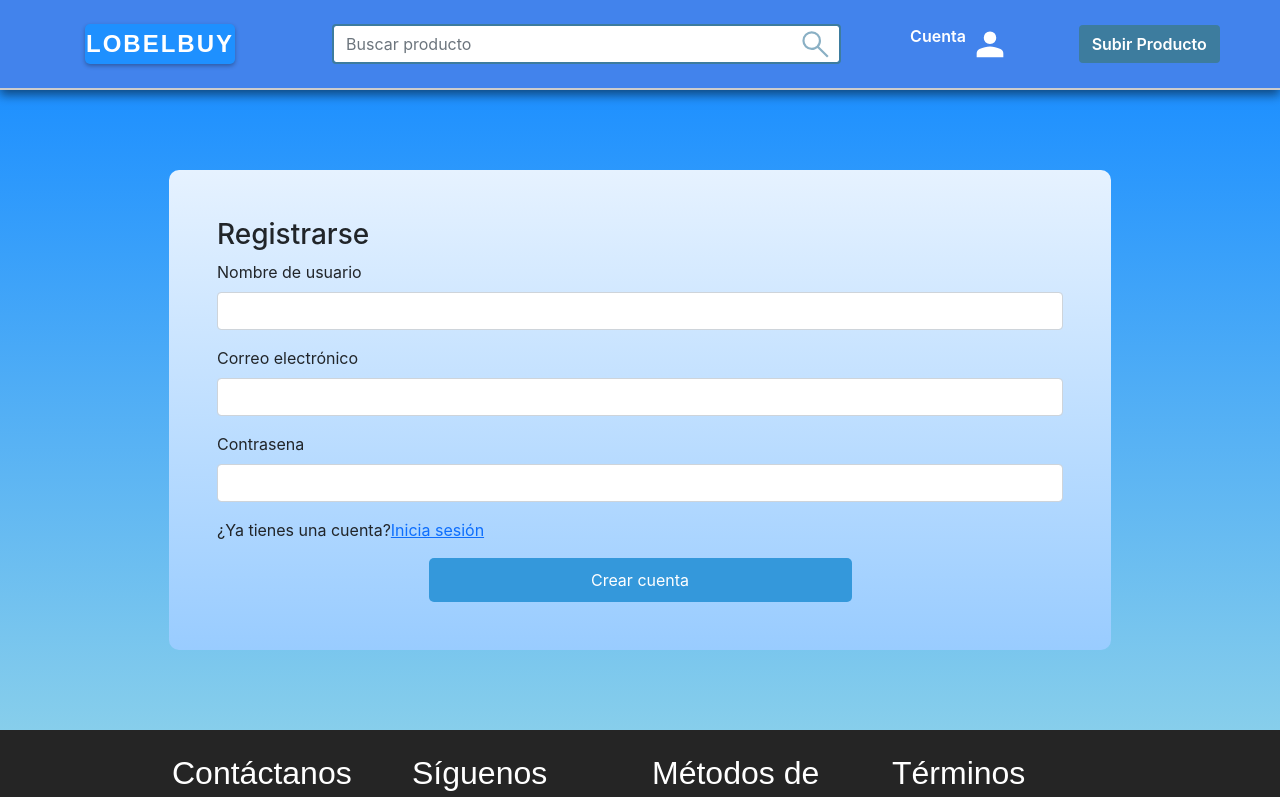
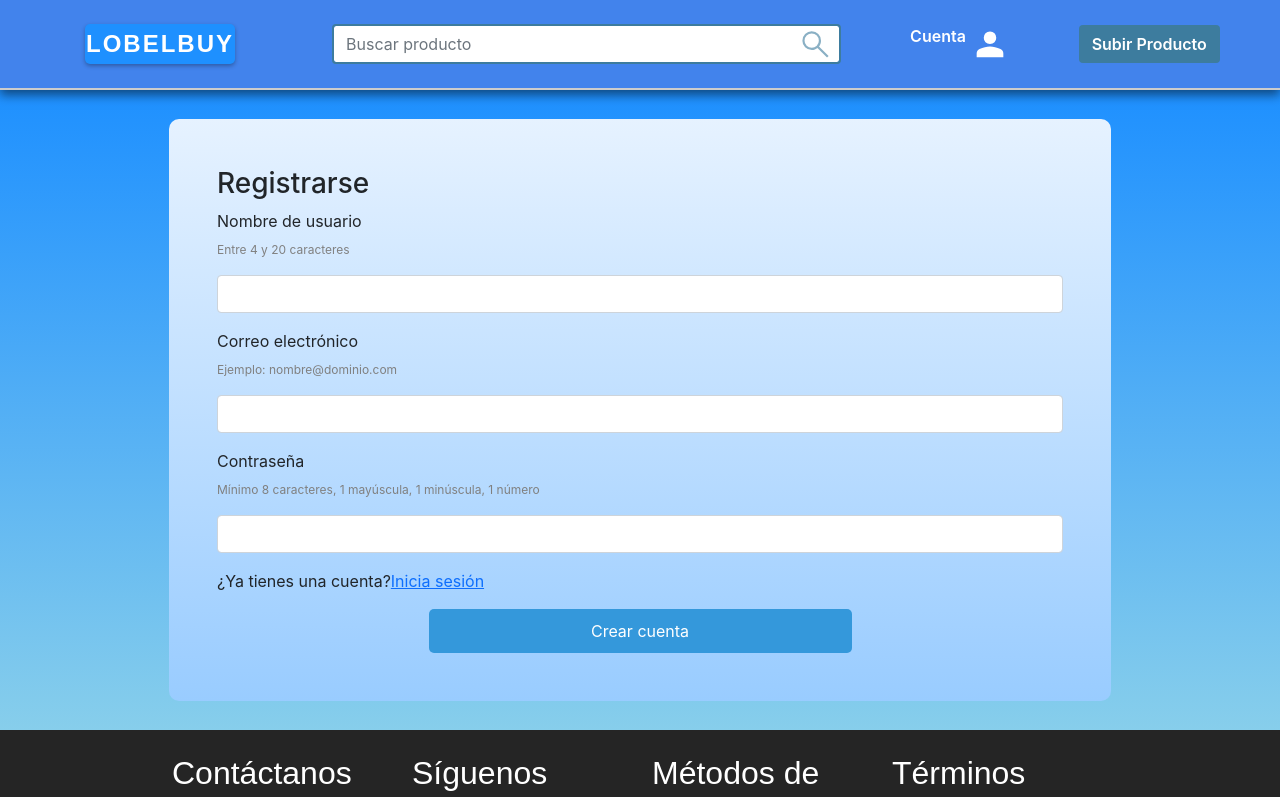
Before and after one commit to EuforiCoz/lobelbuy-front, a React (Create React App) app: page /#/registro in a window 1280 px wide. Shown: the top 797 px of the page. Built offline with nearby package versions, Linux system fonts and the light colour scheme; no server answers.

Commit message:
Update Registro.js

```diff
--- a/src/componentes/Registro.js
+++ b/src/componentes/Registro.js
@@ -8,6 +8,7 @@ const Registro = () => {
     const navigate = useNavigate();
 
     const [datosRegistro, setDatosRegistro] = useState({nombreRegistro: "", correoRegistro: "", contrasenaRegistro: ""});
+    const [errorNombre, setErrorNombre] = useState(true);
     const [errorCorreo, setErrorCorreo] = useState(true);
     const [errorContrasena, setErrorContrasena] = useState(true);
     const usuarioConectado = JSON.parse(window.localStorage.getItem('usuario'));
@@ -33,7 +34,14 @@ const Registro = () => {
     // Expresión regular para contraseñas
     var passwordRegex = /^(?=.*[A-Za-z])(?=.*\d)[A-Za-z\d]{8,}$/;
 
-        // Función para validar un correo electrónico
+    function validarNombre(nombre){
+        if(nombre.length < 4 || nombre.length > 20){
+            return false;
+        }
+        return true;
+    }
+
+    // Función para validar un correo electrónico
     function validarEmail(email) {
         return emailRegex.test(email);
     }
@@ -44,27 +52,32 @@ const Registro = () => {
     }
 
     const enviarDatosRegistro = () => {
+        setErrorNombre(true);
         setErrorCorreo(true);
         setErrorContrasena(true);
+        document.getElementById("nombreRegistro").classList.remove("is-invalid");
         document.getElementById("correoRegistro").classList.remove("is-invalid");
         document.getElementById("contrasenaRegistro").classList.remove("is-invalid");
 
-        console.log(datosRegistro.correoRegistro);
+        if(!validarNombre(datosRegistro.nombreRegistro)){
+            setErrorNombre(false);
+            document.getElementById("nombreRegistro").classList.add("is-invalid");
+        }
 
         if (!validarEmail(datosRegistro.correoRegistro)) {
             setErrorCorreo(false);
             document.getElementById("correoRegistro").classList.add("is-invalid");
-          }
+        }
 
-          if (!validarPassword(datosRegistro.contrasenaRegistro)) {
+        if (!validarPassword(datosRegistro.contrasenaRegistro)) {
             setErrorContrasena(false);
             document.getElementById("contrasenaRegistro").classList.add("is-invalid");
-          }
+        }
 
-          if (validarEmail(datosRegistro.correoRegistro) && validarPassword(datosRegistro.contrasenaRegistro)) {
+        if (validarNombre(datosRegistro.nombreRegistro) && validarEmail(datosRegistro.correoRegistro) && validarPassword(datosRegistro.contrasenaRegistro)) {
             setErrorCorreo(true);
             setErrorContrasena(true);
-            axios.post("https://backend-lobelbuy.onrender.com/api/registrarse", datosRegistro)
+            axios.post("http://localhost:5000/api/registrarse", datosRegistro)
             .then(({data}) => {
                 navigate("/login", {
                     state: {
@@ -72,7 +85,7 @@ const Registro = () => {
                     }
                 });
             })
-          }
+        }
     }
 
     return (
@@ -83,17 +96,23 @@ const Registro = () => {
                         <h3>Registrarse</h3>
                         <div class="col-md-12 col-xs-12 form-group mb-3">
                             <label htmlFor="email" className="mb-2">Nombre de usuario</label>
-                            <input type="text" id="nombre" name="nombreRegistro"  class="form-control" onChange={inputChangeRegistro}/>
+                            <p style={{fontSize: "12px", color: "grey"}}>Entre 4 y 20 caracteres</p>
+                            <input type="text" id="nombreRegistro" name="nombreRegistro"  class="form-control" onChange={inputChangeRegistro}/>
+                            {!errorNombre &&
+                                <p className="text-danger">Nombre de usuario no válido</p>
+                            }
                         </div>
                         <div class="col-md-12 col-xs-12 form-group mb-3">
                             <label htmlFor="email" className="mb-2">Correo electrónico</label>
+                            <p style={{fontSize: "12px", color: "grey"}}>Ejemplo: nombre@dominio.com</p>
                             <input type="text" id="correoRegistro" name="correoRegistro"  class="form-control" onChange={inputChangeRegistro}/>
                             {!errorCorreo &&
                                 <p className="text-danger">Correo electrónico no válido</p>
                             }
                         </div>
                         <div class="col-md-12 col-xs-12 form-group mb-3">
-                            <label htmlFor="password" className="mb-2">Contrasena</label>
+                            <label htmlFor="password" className="mb-2">Contraseña</label>
+                            <p style={{fontSize: "12px", color: "grey"}}>Mínimo 8 caracteres, 1 mayúscula, 1 minúscula, 1 número</p>
                             <input type="password" id="contrasenaRegistro" name="contrasenaRegistro"  class="form-control" onChange={inputChangeRegistro}/>
                             {!errorContrasena &&
                                 <p className="text-danger">Contraseña no válida</p>
```
